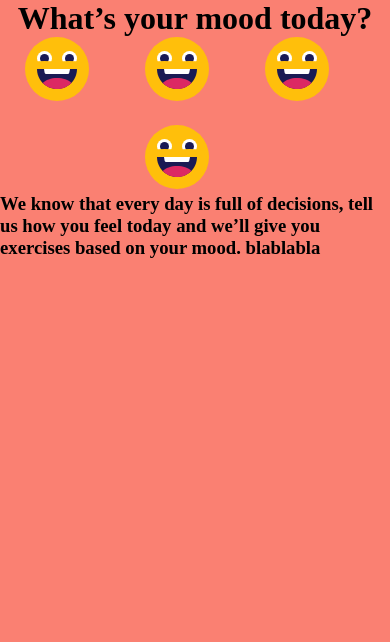
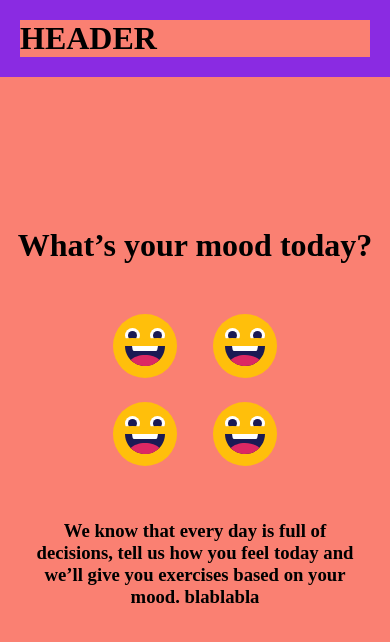
Before and after one commit to idanygo/mood-project, a Next.js app: page / in a window 390 px wide. Shown: the top 642 px of the page. Built offline with nearby package versions, Linux system fonts and the light colour scheme.

Commit message:
Fixed the landing page to mobile

```diff
--- /dev/null
+++ b/pages/components/Footer.js
@@ -0,0 +1 @@
+export default function Footer() {}
--- /dev/null
+++ b/pages/components/Header.js
@@ -0,0 +1,7 @@
+export default function Header() {
+  return (
+    <div className="Header">
+      <h1>HEADER</h1>
+    </div>
+  );
+}
--- a/pages/index.js
+++ b/pages/index.js
@@ -3,6 +3,7 @@ import styles from "@/styles/Home.module.css";
 import Link from "next/link";
 import Image from "next/image";
 import happySvg from "../public/happy.svg";
+import Header from "./components/Header";
 
 export default function Home() {
   return (
@@ -12,19 +13,22 @@ export default function Home() {
         <meta name="viewport" content="width=device-width, initial-scale=1" />
         <link rel="icon" href="/favicon.ico" />
       </Head>
-
+      <Header />
       <div className={styles.wrapper}>
-        <header>
+        <div className={styles.headline}>
           <h1>What’s your mood today?</h1>
-        </header>
+        </div>
         <main>
           <div className={styles.emojiContainer}>
+            <div className={styles.happystressContainer}>
               <Link className={styles.happyImg} href={"/happy"}>
                 <Image src={happySvg} alt="Happy emoji" />
               </Link>
               <Link className={styles.stressedImg} href={"/stressed"}>
                 <Image src={happySvg} alt="Stressed emoji" />
               </Link>
+            </div>
+            <div className={styles.tiredallContainer}>
               <Link className={styles.tiredImg} href={"/tired"}>
                 <Image src={happySvg} alt="Tired emoji" />
               </Link>
@@ -32,10 +36,13 @@ export default function Home() {
                 <Image src={happySvg} alt="Tired emoji" />
               </Link>
             </div>
+          </div>
+          <div className={styles.text}>
             <h3>
               We know that every day is full of decisions, tell us how you feel
               today and we’ll give you exercises based on your mood. blablabla
             </h3>
+          </div>
         </main>
       </div>
     </>
--- a/styles/Home.module.css
+++ b/styles/Home.module.css
@@ -20,13 +20,32 @@
 
 .wrapper {
   display: flex;
+  text-align: center;
 }
 
 @media screen and (max-width: 768px) {
+  .happystressContainer {
+    display: flex;
+  }
+
+  .tiredallContainer {
+    display: flex;
+  }
   .wrapper {
     display: flex;
     flex-direction: column;
     align-items: center;
-    justify-content: center;
+    margin-top: 150px;
+    max-width: 500px;
+    text-align: center;
+    height: 100vh;
+  }
+  .text {
+    padding: 0px 30px 0px 30px;
+    display: flex;
+    margin-top: 50px;
+  }
+  .headline {
+    margin-bottom: 50px;
   }
 }
--- a/styles/globals.css
+++ b/styles/globals.css
@@ -3,3 +3,8 @@
   margin: 0;
   padding: 0;
 }
+
+.Header {
+  padding: 20px;
+  background-color: blueviolet;
+}
```
Lines whose indentation alone changed are shown as unchanged.
